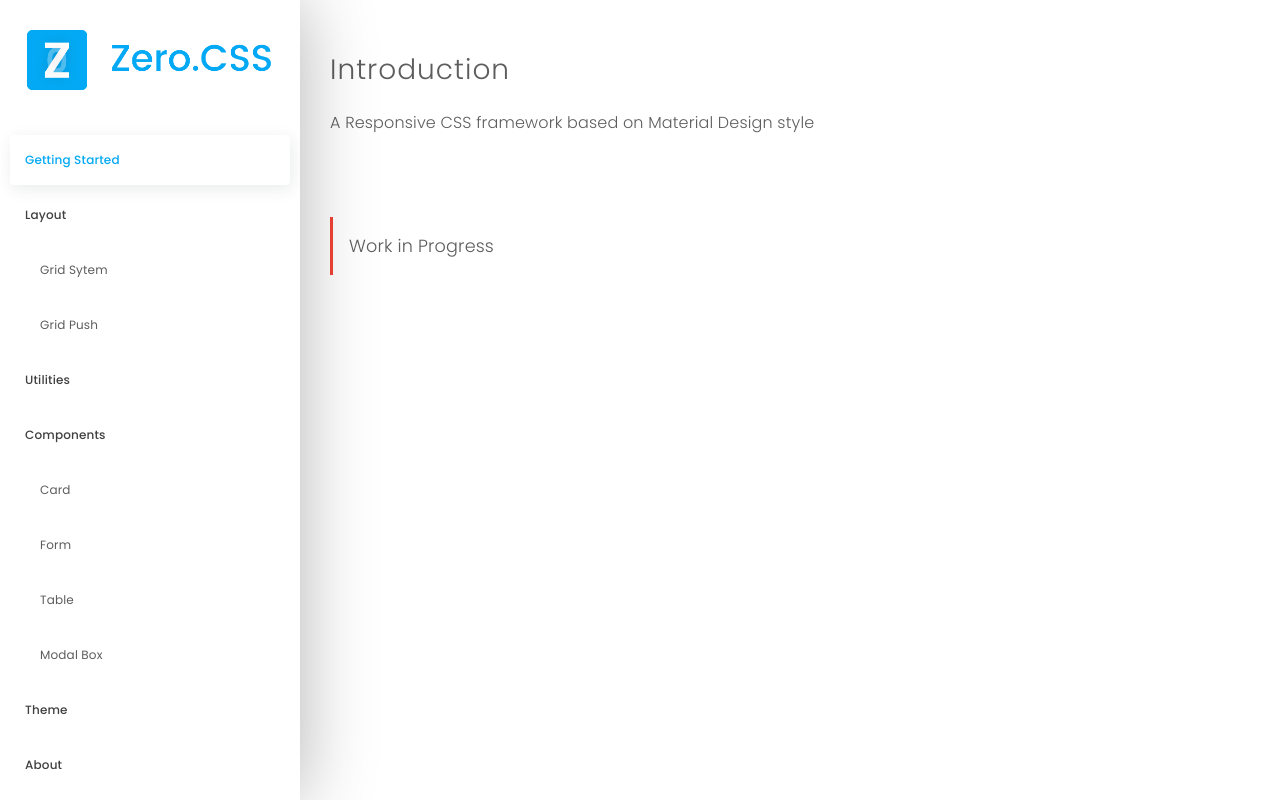
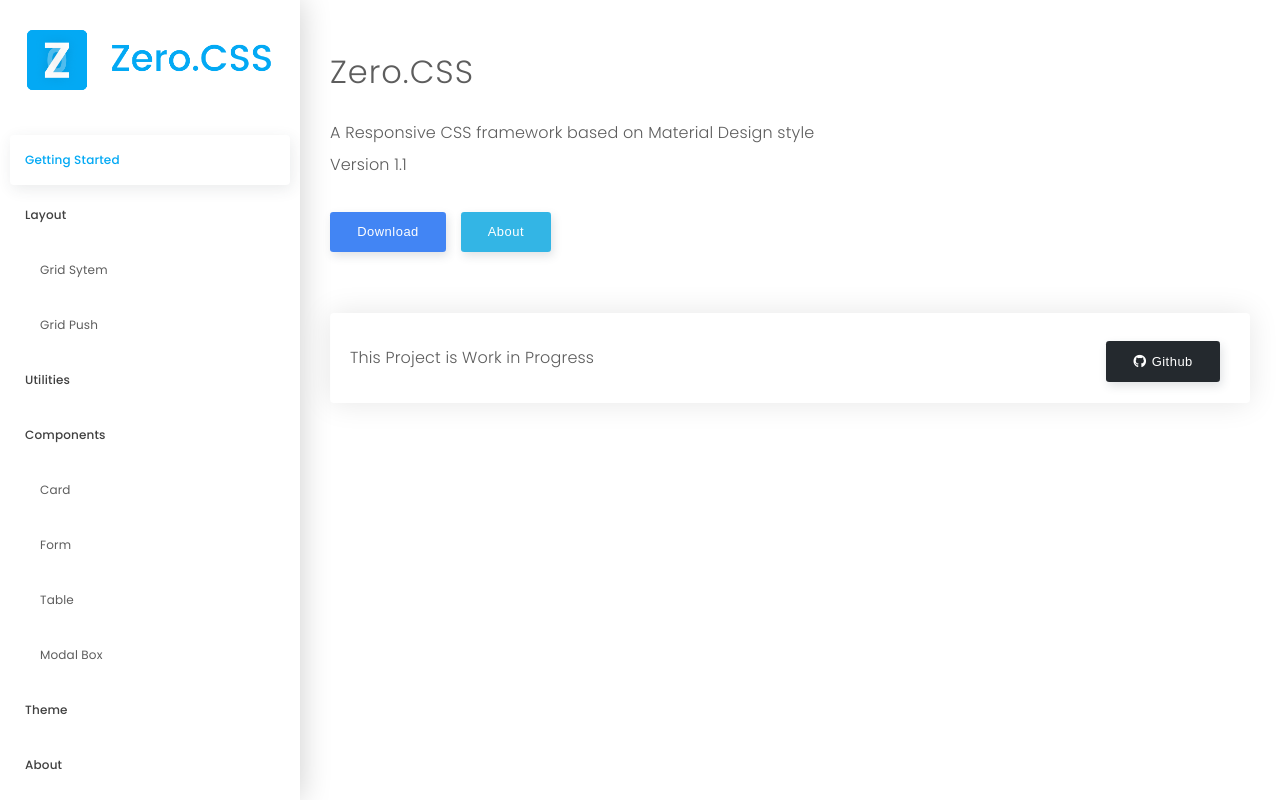
Before and after one commit to daniszaidan/Zero-CSS, a plain HTML site: page dashboard.html in a window 1280 px wide. Drawn offline with nearby package versions, Linux system fonts and the light colour scheme; a script that the page names is missing.

Commit message:
Update Dashboard

```diff
--- a/css/dashboard.css
+++ b/css/dashboard.css
@@ -8,7 +8,7 @@
 	width: 300px;
 	height: 100vh;
 	/* box-shadow: 0 10px 30px -12px rgba(0, 0, 0, 0.42), 0 4px 25px 0px rgba(0, 0, 0, 0.12), 0 8px 10px -5px rgba(0, 0, 0, 0.2); */
-	box-shadow: 0px 0px 70px 0px rgba(0,0,0,.3);
+	box-shadow: 0px 0px 30px 0px rgba(0,0,0,.2);
 	background-color: white;
 	position: fixed;
 	left: 0;
@@ -102,3 +102,20 @@ main .wrapper{
 	overflow-x: hidden;
 	overflow-y: auto;
 }
+main .wrapper p{
+	line-height: 2;
+}
+main .btn{
+	margin-right: 10px;
+}
+main .card{
+	margin: .5em 0;
+	box-shadow: 0px 0px 30px 0px rgba(0,0,0,.10);
+	height: 90px;
+}
+main .card p{
+	line-height: calc(90px - 2.5em);
+}
+main .btn.btn-github{
+	background-color: #24292e;
+}
--- a/dashboard.html
+++ b/dashboard.html
@@ -10,7 +10,9 @@
     <link rel="stylesheet" type="text/css" href="css/hybrid.css">
     <script src="js/highlight.pack.js"></script>
     <script src="//cdnjs.cloudflare.com/ajax/libs/highlight.js/9.12.0/highlight.min.js"></script>
-    <link href="https://fonts.googleapis.com/icon?family=Material+Icons" rel="stylesheet">
+    <!-- <link href="https://fonts.googleapis.com/icon?family=Material+Icons" rel="stylesheet"> -->
+    <link rel="stylesheet" href="https://use.fontawesome.com/releases/v5.8.1/css/all.css"
+        integrity="sha384-50oBUHEmvpQ+1lW4y57PTFmhCaXp0ML5d60M1M7uH2+nqUivzIebhndOJK28anvf" crossorigin="anonymous">
 
     <style>
         * {
@@ -76,14 +78,36 @@
 
     <main>
         <div class="wrapper">
-            <h3>Introduction</h3> <br>
+            <div class="row">
+                <h2>Zero.CSS</h2> <br>
+                <p>A Responsive CSS framework based on Material Design style</p>
+                <p>Version 1.1</p> <br>
+                <a href="https://github.com/daniszaidan/Zero-CSS/archive/master.zip" target="_blank">
+                    <button type="button" class="btn btn-primary">Download</button>
+                </a>
+                <a href="">
+                    <button type="button" class="btn btn-info">About</button>
+                </a>
+                <br> <br> <br>
+            </div>
+            <div class="row">
+                <div class="card clearfix">
+                    <p class="f-left">This Project is Work in Progress</p>
+                    <a href="https://github.com/daniszaidan/Zero-CSS" target="_blank">
+                        <button type="button" class="btn btn-github f-right"><i
+                                class="fab fa-github"></i>Github</button>
+                    </a>
+                </div>
+            </div>
+
+            <!-- <h3>Introduction</h3> <br>
             <p>A Responsive CSS framework based on Material Design style</p>
             <br><br><br>
             <div class="row">
                 <blockquote class="blockquote bq-red">
                     <p>Work in Progress</p>
                 </blockquote>
-            </div>
+            </div> -->
         </div>
     </main>
 
```
